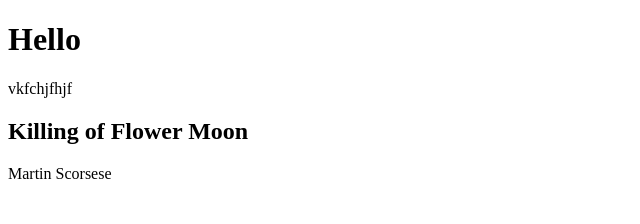
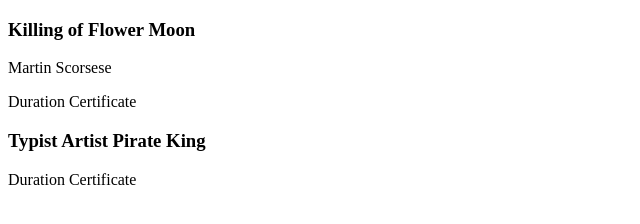
Before and after one commit to HannaOdud/DataFlowSprint1PrepTrain, a plain HTML site: page index.html in a window 1280 px wide. Shown: the whole page, without its empty margins (0-640 px from the left). Drawn offline with Linux system fonts and the light colour scheme.

Commit message:
second commite

```diff
--- a/index.html
+++ b/index.html
@@ -7,7 +7,13 @@
     <title>Document</title>
 </head>
 <body>
- <h1>Hello</h1>
- vkfchjfhjf
+    <template id="film-card-template">
+        <section>
+          <h3>Film title</h3>
+          <p data-director>Director</p>
+          <time>Duration</time>
+          <data data-certificate>Certificate</data>
+        </section>
+      </template>
 </body>
 </html>
--- a/script.js
+++ b/script.js
@@ -1,22 +1,42 @@
-const film = {
+//alert("alert!");
+const film1 = {
     title: "Killing of Flower Moon",
     director: "Martin Scorsese",
     times: ["15:35"],
     certificate: "15",
     duration: 112,
   };
-  //console.log(film.title, "<-------film.title ");
+const film2 = {
+  title: "Typist Artist Pirate King",
+  directory: "Carol Morley",
+  times: ["15:00", "20:00"],
+  certificate: "12A",
+  duration: 108,
+}
 
 
-  const filmCard = document.createElement("section");
-  const title = document.createElement("h1");
-  const director =document.createElement("p");
-  director.textContent=film.director;
+  //const filmCard = document.createElement("section");
+ // const title = document.createElement("h1");
+  //const director =document.createElement("p");
+  //director.textContent=film.director;
 
-  title.textContent = film.title;
-  filmCard.appendChild(title);
-  filmCard.appendChild(director);
+  //title.textContent = film.title;
+  //filmCard.appendChild(title);
+ // filmCard.appendChild(director);
 
-  //filmCard.textContent = film.title;
-  //console.log(document.body);
-  document.body.appendChild(filmCard);
+  //document.body.appendChild(filmCard);
+  //console.log(film.title, "<----film title");
+
+
+//How can we reuse functionality (we may creat function)
+function createFilmCard(film) {
+  const filmCard = document.getElementById('film-card-template')
+  .content.cloneNode(true);
+
+  filmCard.querySelector("h3").textContent = film.title;
+  filmCard.querySelector('p').textContent = film.director;
+  console.log(filmCard);
+  return filmCard;
+
+}
+document.body.append(createFilmCard(film1),createFilmCard(film2) );
```
